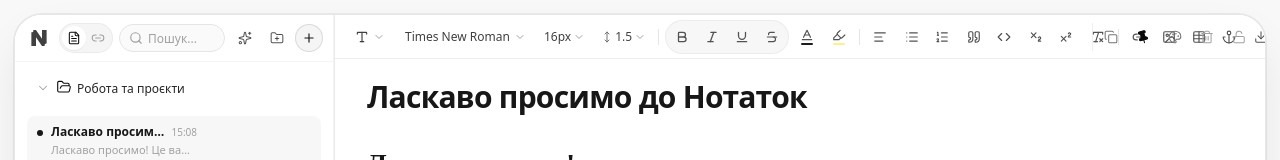
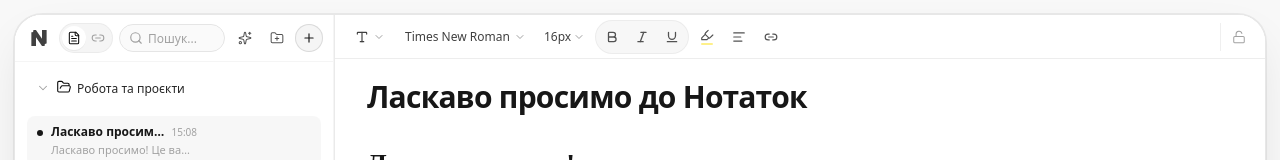
Before and after one commit to worka2378-design/Noroom, a React (Vite) app: page / in a window 1280 px wide. Shown: the top 160 px of the page. Built offline with nearby package versions, Linux system fonts and the light colour scheme; a web font is replaced by a local one.

Commit message:
Add compact toolbar mode for laptop widths

```diff
--- a/src/components/NoteHeaderToolbar.tsx
+++ b/src/components/NoteHeaderToolbar.tsx
@@ -540,7 +540,7 @@ export const NoteHeaderToolbar: React.FC<NoteHeaderToolbarProps> = ({
         </div>
 
         {/* Line Height Selector */}
-        <div className="relative shrink-0 hidden sm:block">
+        <div className="relative shrink-0 hidden 2xl:block">
           <button
             type="button"
             onMouseDown={(e) => e.preventDefault()}
@@ -579,7 +579,7 @@ export const NoteHeaderToolbar: React.FC<NoteHeaderToolbarProps> = ({
           )}
         </div>
 
-        <div className="hidden sm:block w-[1px] h-4 bg-neutral-200 mx-0.5 shrink-0" />
+        <div className="hidden 2xl:block w-[1px] h-4 bg-neutral-200 mx-0.5 shrink-0" />
 
         {/* Inline Character Formatting: Bold, Italic, Underline, Strikethrough */}
         <div className="flex items-center gap-0.5 shrink-0 bg-neutral-100/80 rounded-full p-0.5 border border-neutral-200/60">
@@ -626,7 +626,7 @@ export const NoteHeaderToolbar: React.FC<NoteHeaderToolbarProps> = ({
             type="button"
             onMouseDown={(e) => e.preventDefault()}
             onClick={() => onExecCommand?.('strikeThrough')}
-            className={`hidden sm:flex w-7 h-7 items-center justify-center rounded-full transition-all cursor-pointer ${
+            className={`hidden 2xl:flex w-7 h-7 items-center justify-center rounded-full transition-all cursor-pointer ${
               activeFormats.strikethrough
                 ? 'bg-white text-neutral-950 shadow-2xs font-bold'
                 : 'text-neutral-600 hover:text-neutral-950'
@@ -638,7 +638,7 @@ export const NoteHeaderToolbar: React.FC<NoteHeaderToolbarProps> = ({
         </div>
 
         {/* Text Color Popover */}
-        <div className="relative shrink-0 hidden sm:block">
+        <div className="relative shrink-0 hidden 2xl:block">
           <button
             type="button"
             onMouseDown={(e) => e.preventDefault()}
@@ -699,7 +699,7 @@ export const NoteHeaderToolbar: React.FC<NoteHeaderToolbarProps> = ({
           )}
         </div>
 
-        <div className="hidden sm:block w-[1px] h-4 bg-neutral-200 mx-0.5 shrink-0" />
+        <div className="hidden 2xl:block w-[1px] h-4 bg-neutral-200 mx-0.5 shrink-0" />
 
         {/* Alignment Dropdown */}
         <div className="relative shrink-0">
@@ -778,7 +778,7 @@ export const NoteHeaderToolbar: React.FC<NoteHeaderToolbarProps> = ({
         </div>
 
         {/* Lists */}
-        <div className="hidden sm:flex items-center gap-0.5 shrink-0">
+        <div className="hidden 2xl:flex items-center gap-0.5 shrink-0">
           <button
             type="button"
             onMouseDown={(e) => e.preventDefault()}
@@ -808,7 +808,7 @@ export const NoteHeaderToolbar: React.FC<NoteHeaderToolbarProps> = ({
         </div>
 
         {/* Blockquote & Code */}
-        <div className="hidden sm:flex items-center gap-0.5 shrink-0">
+        <div className="hidden 2xl:flex items-center gap-0.5 shrink-0">
           <button
             type="button"
             onMouseDown={(e) => e.preventDefault()}
@@ -831,7 +831,7 @@ export const NoteHeaderToolbar: React.FC<NoteHeaderToolbarProps> = ({
         </div>
 
         {/* Subscript & Superscript */}
-        <div className="hidden sm:flex items-center gap-0.5 shrink-0">
+        <div className="hidden 2xl:flex items-center gap-0.5 shrink-0">
           <button
             type="button"
             onMouseDown={(e) => e.preventDefault()}
@@ -866,13 +866,13 @@ export const NoteHeaderToolbar: React.FC<NoteHeaderToolbarProps> = ({
           type="button"
           onMouseDown={(e) => e.preventDefault()}
           onClick={onClearFormatting}
-          className="hidden sm:flex w-7 h-7 items-center justify-center rounded-full text-neutral-600 hover:text-neutral-950 hover:bg-neutral-100 transition-colors cursor-pointer shrink-0"
+          className="hidden 2xl:flex w-7 h-7 items-center justify-center rounded-full text-neutral-600 hover:text-neutral-950 hover:bg-neutral-100 transition-colors cursor-pointer shrink-0"
           title="Очистити форматування"
         >
           <RemoveFormatting className="w-3.5 h-3.5" />
         </button>
 
-        <div className="hidden sm:block w-[1px] h-4 bg-neutral-200 mx-0.5 shrink-0" />
+        <div className="hidden 2xl:block w-[1px] h-4 bg-neutral-200 mx-0.5 shrink-0" />
 
         {/* Inserts: Link, Image, Table, Anchor */}
         <div className="flex items-center gap-0.5 shrink-0">
@@ -890,7 +890,7 @@ export const NoteHeaderToolbar: React.FC<NoteHeaderToolbarProps> = ({
             type="button"
             onMouseDown={(e) => e.preventDefault()}
             onClick={() => fileInputRef.current?.click()}
-            className="hidden sm:flex w-7 h-7 items-center justify-center rounded-full text-neutral-600 hover:text-neutral-950 hover:bg-neutral-100 transition-colors cursor-pointer"
+            className="hidden 2xl:flex w-7 h-7 items-center justify-center rounded-full text-neutral-600 hover:text-neutral-950 hover:bg-neutral-100 transition-colors cursor-pointer"
             title="Вставити фото"
           >
             <ImageIcon className="w-3.5 h-3.5" strokeWidth={2} />
@@ -900,7 +900,7 @@ export const NoteHeaderToolbar: React.FC<NoteHeaderToolbarProps> = ({
             type="button"
             onMouseDown={(e) => e.preventDefault()}
             onClick={() => onInsertTable?.(3, 3)}
-            className="hidden sm:flex w-7 h-7 items-center justify-center rounded-full text-neutral-600 hover:text-neutral-950 hover:bg-neutral-100 transition-colors cursor-pointer"
+            className="hidden 2xl:flex w-7 h-7 items-center justify-center rounded-full text-neutral-600 hover:text-neutral-950 hover:bg-neutral-100 transition-colors cursor-pointer"
             title="Вставити таблицю 3x3"
           >
             <TableIcon className="w-3.5 h-3.5" strokeWidth={2} />
@@ -910,7 +910,7 @@ export const NoteHeaderToolbar: React.FC<NoteHeaderToolbarProps> = ({
             type="button"
             onMouseDown={(e) => e.preventDefault()}
             onClick={onInsertAnchor}
-            className="hidden sm:flex w-7 h-7 items-center justify-center rounded-full text-neutral-600 hover:text-neutral-950 hover:bg-neutral-100 transition-colors cursor-pointer"
+            className="hidden 2xl:flex w-7 h-7 items-center justify-center rounded-full text-neutral-600 hover:text-neutral-950 hover:bg-neutral-100 transition-colors cursor-pointer"
             title="Вставити якір навігації"
           >
             <Anchor className="w-3.5 h-3.5" strokeWidth={2} />
@@ -918,7 +918,7 @@ export const NoteHeaderToolbar: React.FC<NoteHeaderToolbarProps> = ({
         </div>
 
         {/* Export Dropdown (Icon Only) */}
-        <div className="relative shrink-0 hidden sm:block">
+        <div className="relative shrink-0 hidden 2xl:block">
           <button
             type="button"
             onMouseDown={(e) => e.preventDefault()}
@@ -983,7 +983,7 @@ export const NoteHeaderToolbar: React.FC<NoteHeaderToolbarProps> = ({
           onClick={onCopyText}
           title={copiedPreviewText ? 'Скопійовано!' : 'Скопіювати текст нотатки'}
           aria-label="Скопіювати текст"
-          className="hidden sm:flex w-7 h-7 items-center justify-center rounded-full text-neutral-500 hover:text-neutral-900 hover:bg-neutral-100 transition-colors cursor-pointer"
+          className="hidden 2xl:flex w-7 h-7 items-center justify-center rounded-full text-neutral-500 hover:text-neutral-900 hover:bg-neutral-100 transition-colors cursor-pointer"
         >
           <AnimatedCopyIcon isCopied={copiedPreviewText} className="w-3.5 h-3.5" />
         </button>
@@ -993,13 +993,13 @@ export const NoteHeaderToolbar: React.FC<NoteHeaderToolbarProps> = ({
           onClick={(e) => onTogglePin(note.id, e)}
           title={note.pinned ? 'Відкріпити' : 'Закріпити'}
           aria-label={note.pinned ? 'Відкріпити' : 'Закріпити'}
-          className="hidden sm:flex w-7 h-7 items-center justify-center rounded-full text-neutral-500 hover:text-neutral-900 hover:bg-neutral-100 transition-colors cursor-pointer"
+          className="hidden 2xl:flex w-7 h-7 items-center justify-center rounded-full text-neutral-500 hover:text-neutral-900 hover:bg-neutral-100 transition-colors cursor-pointer"
         >
           <AnimatedPinIcon isPinned={!!note.pinned} className="w-3.5 h-3.5" />
         </button>
 
         {/* Note Color Marker Popover Button (placed right next to the Pin icon) */}
-        <div className="relative hidden sm:block">
+        <div className="relative hidden 2xl:block">
           <button
             type="button"
             onClick={() => toggleMenu('noteMarkerColor')}
@@ -1041,7 +1041,7 @@ export const NoteHeaderToolbar: React.FC<NoteHeaderToolbarProps> = ({
           onClick={(e) => onDeleteNote(note.id, e)}
           title="Видалити нотатку"
           aria-label="Видалити нотатку"
-          className="hidden sm:flex w-7 h-7 items-center justify-center rounded-full text-neutral-400 hover:text-red-600 hover:bg-red-50 transition-colors cursor-pointer"
+          className="hidden 2xl:flex w-7 h-7 items-center justify-center rounded-full text-neutral-400 hover:text-red-600 hover:bg-red-50 transition-colors cursor-pointer"
         >
           <AnimatedTrashIcon className="w-3.5 h-3.5" />
         </button>
```
